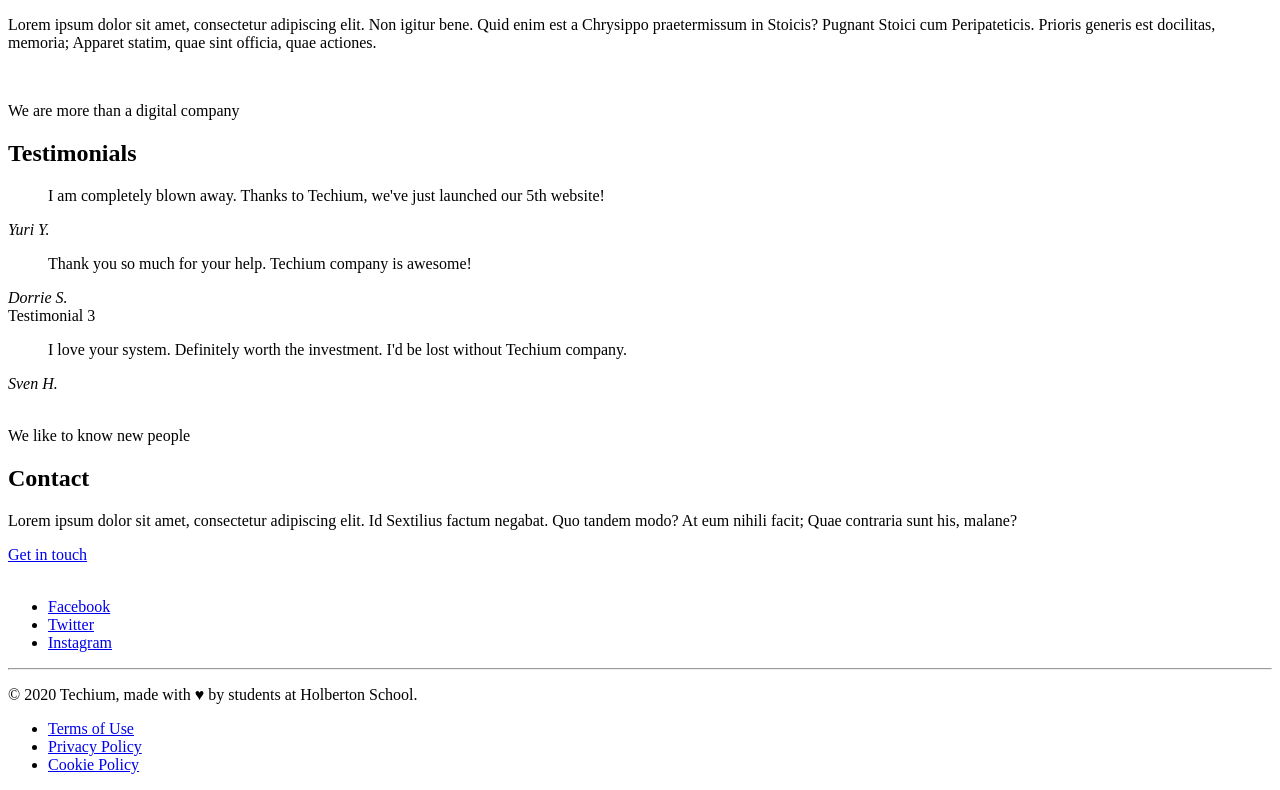
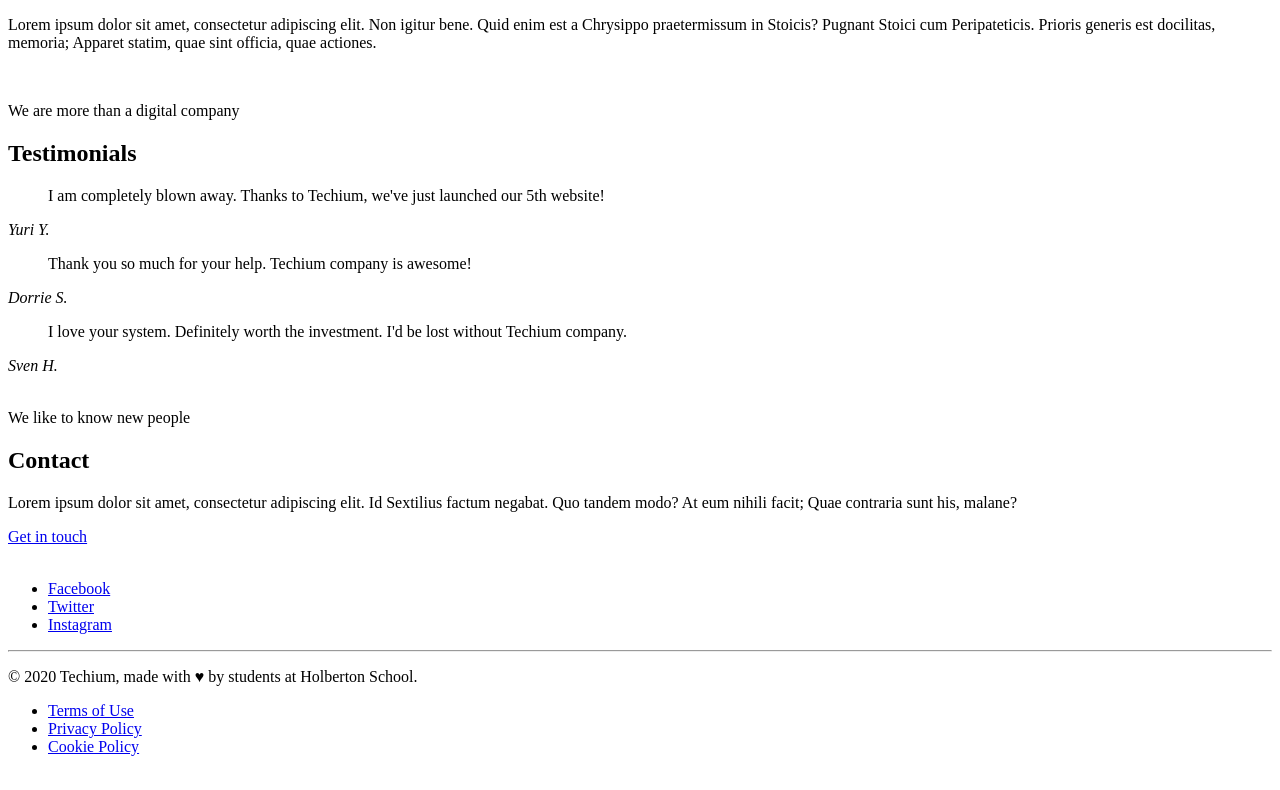
Before and after one commit to Bruce-Mahagwa/alx-frontend, a plain HTML site: page 0x00-html_advanced/29-index.html in a window 1280 px wide. Shown: the part 1814-2604 px from the top of the page. Drawn offline with Linux system fonts and the light colour scheme.

```diff
--- a/0x00-html_advanced/29-index.html
+++ b/0x00-html_advanced/29-index.html
@@ -147,7 +147,6 @@
 	      <cite>Dorrie S.</cite>
 	    </article>
 	    <article>
-	      Testimonial 3
 	      <blockquote>
             	I love your system. Definitely worth the investment. I'd be lost without Techium company.
 	      </blockquote>
```
